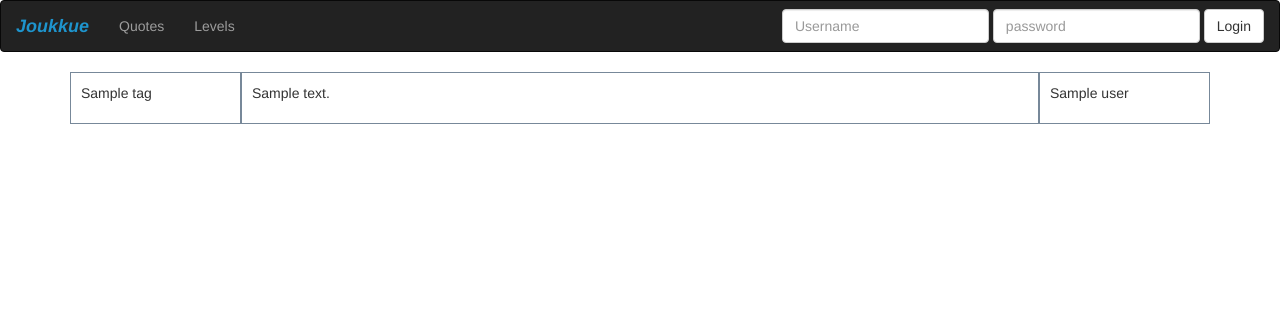
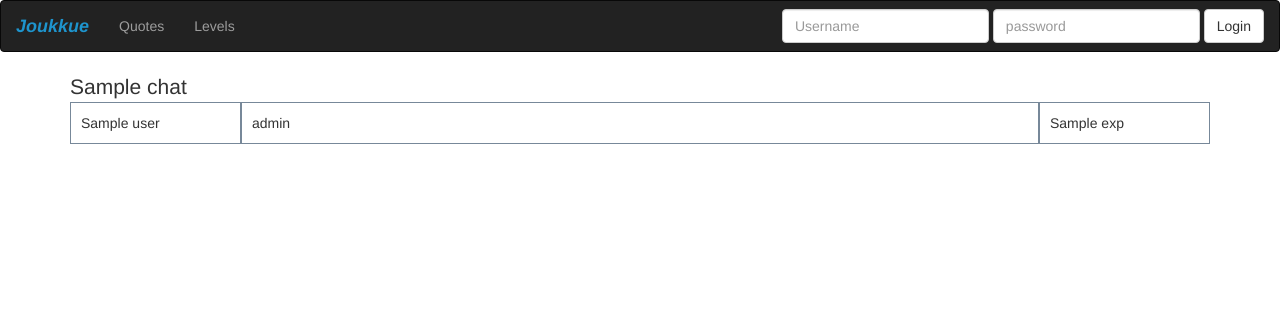
Before and after one commit to Joukkue/JoukkueWeb, a Django app: template WebCode/templates/levels.html in a window 1280 px wide. Shown: the top 312 px of the page. Run offline with Django 3.2, Linux system fonts and the light colour scheme; the template is opened without the code that fills it: values that come from a table or form of the project are taken from there, most other values are stand-ins (such as "Sample title", 1, 10 or a date in 2020); some libraries are stand-ins or nearby versions.

Commit message:
Actually functional level page

```diff
--- a/WebCode/myviews/front.py
+++ b/WebCode/myviews/front.py
@@ -96,14 +96,24 @@ def get_levels(request):
     else:
         connection = sqlite3.connect('joukkue.db')
     c = connection.cursor()
-    c.execute('SELECT * FROM Levels')
-    levels = c.fetchall()
-    context = getContext()
-    context['level'] = {}
-    counter = 0
-    for level in levels:
-        asd = {level[0]:level[3]}
-        context['level']["asd" + str(counter)] = asd
-        counter += 1
+    context = {}
+    my_dict = {}
+    c.execute("SELECT * FROM Chats ")
+    chats = c.fetchall()
+    for chat in chats:
+        my_dict[chat[0]] = {}
+        t = chat[1]
+        c.execute("SELECT * FROM Levels WHERE chat =? ORDER BY level DESC, experience DESC ", (t,))
+        levels = c.fetchall()
+        for level in levels:
+            exp_and_level = {level[2]:level[3]}
+            username_and_level = {level[0]:exp_and_level}
+            chat_and_username = {chat[0]:username_and_level}
+            my_dict[chat[0]][level[0]] = exp_and_level
+            context = {'my_dict': my_dict}
     #print (levels)
+    print(context)
+
+
+
     return render(request, "levels.html", context)
--- a/WebCode/templates/levels.html
+++ b/WebCode/templates/levels.html
@@ -26,6 +26,9 @@
     width: 15%;
 }
 
+.switch {
+    font-size: 150%;
+}
 
 /* Clear floats after the columns */
 .row:after {
@@ -34,20 +37,24 @@
     clear: both;
 }
 </style>
-{% for tag, quote  in level.items %}
-    {% for text, user in quote.items %}
 
+    {% for chat, chatter in my_dict.items%}
+        <div class="switch">
+        {{ chat }}
+        </div>
+        {% for user, experience_and_level in chatter.items%}
+            {% for level, exp in experience_and_level.items %}
                 <div class="column tag">
-    <p>{{tag}}</p>
+                {{ user }}
                 </div>
-
                 <div class="column quote">
-    <p>{{text}}</p>
+                {{ level }}
                 </div>
-
                 <div class ="column user">
-    <p>{{ user }}</p>
+                {{ exp }}
                 </div>
                 {% endfor %}
         {% endfor %}
+    {% endfor %}
+
 {% endblock %}
```
Lines whose indentation alone changed are shown as unchanged.
